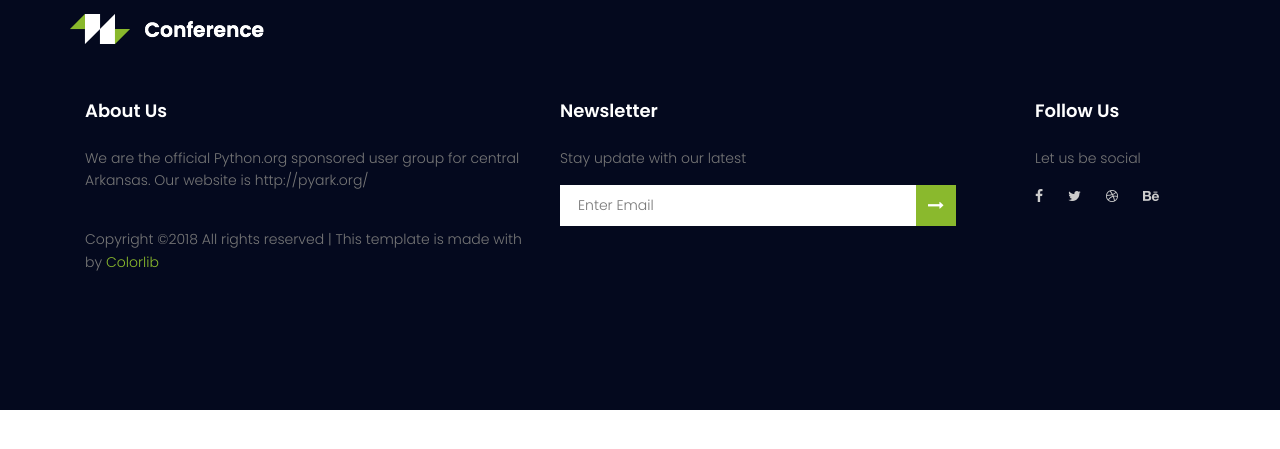
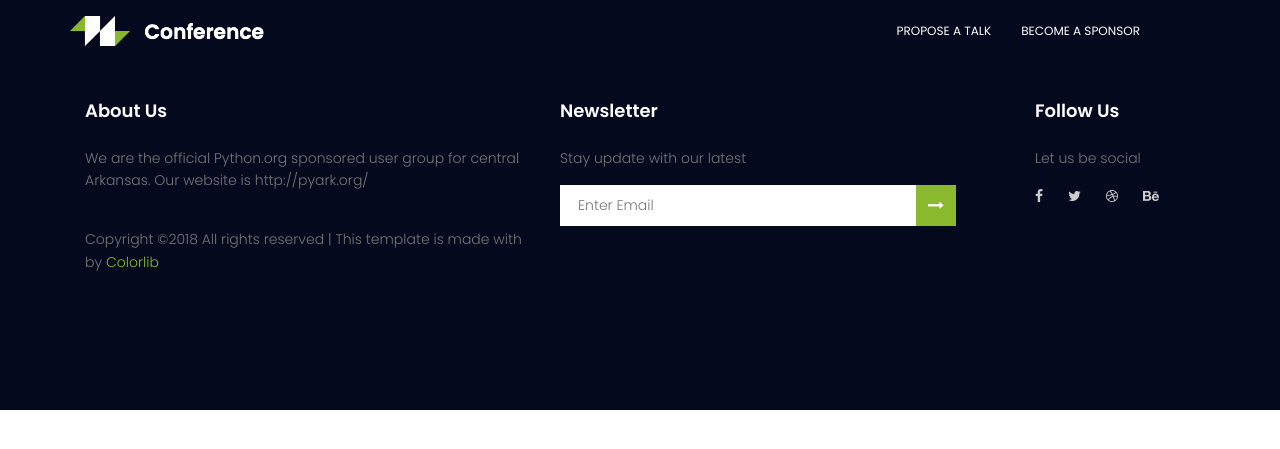
Before and after one commit to PyArk/conference-website, a Django app: template main/templates/main/base.html in a window 1280 px wide. Shown: the top 449 px of the page. Run offline with Django 3.2, Linux system fonts and the light colour scheme; the template is opened without the code that fills it, so the values that code supplies are empty; some libraries are stand-ins or nearby versions.

Commit message:
adding the google forms to the nav bar hardcoded in the template

```diff
--- a/main/templates/main/partials/header.html
+++ b/main/templates/main/partials/header.html
@@ -26,6 +26,8 @@
                             {% endcomment %}
                         {% endif %}
                     {% endfor %}
+                    <li><a href="/proposal">Propose a Talk</a></li>
+                    <li><a href="/sponsorship">Become a Sponsor</a></li>
                     {% comment %}
                     This will be a special button, that will go to the registration page when we have it live.
                     Might add the styling to the model and add into the loop
```
